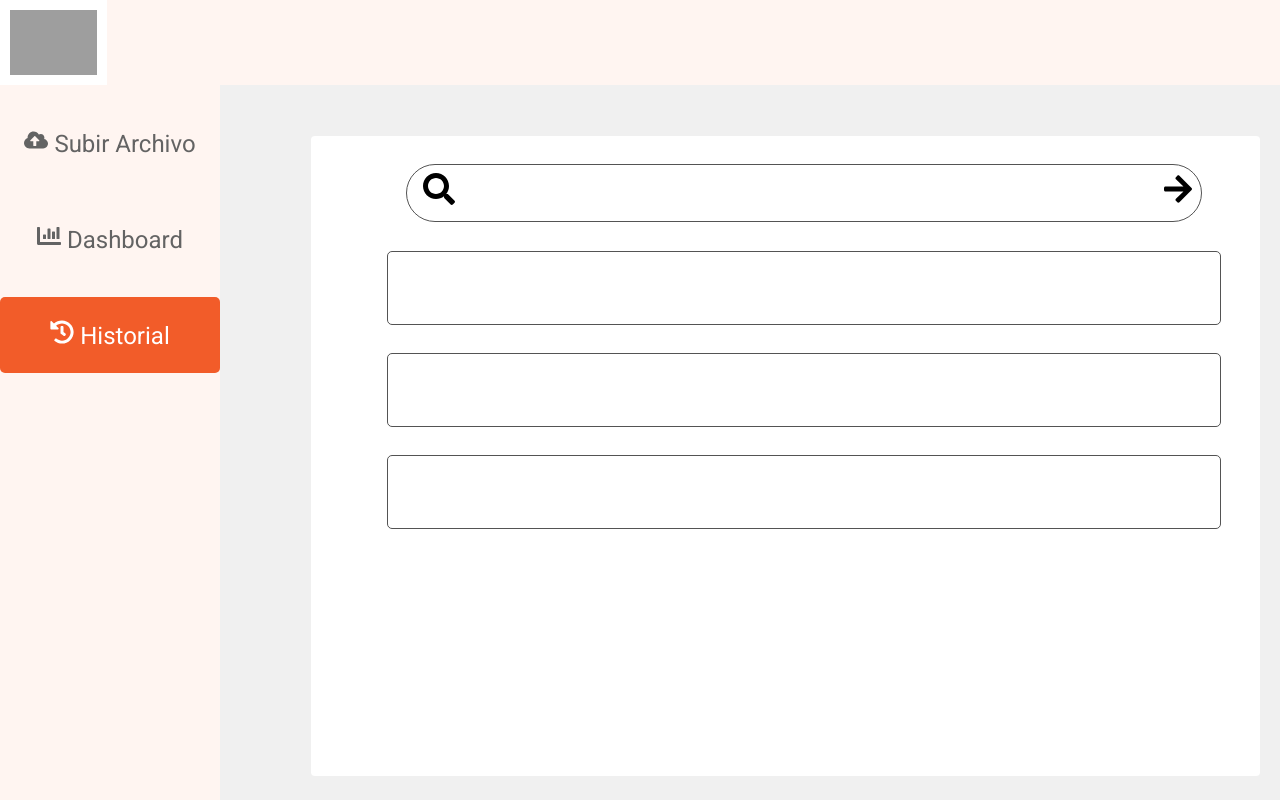
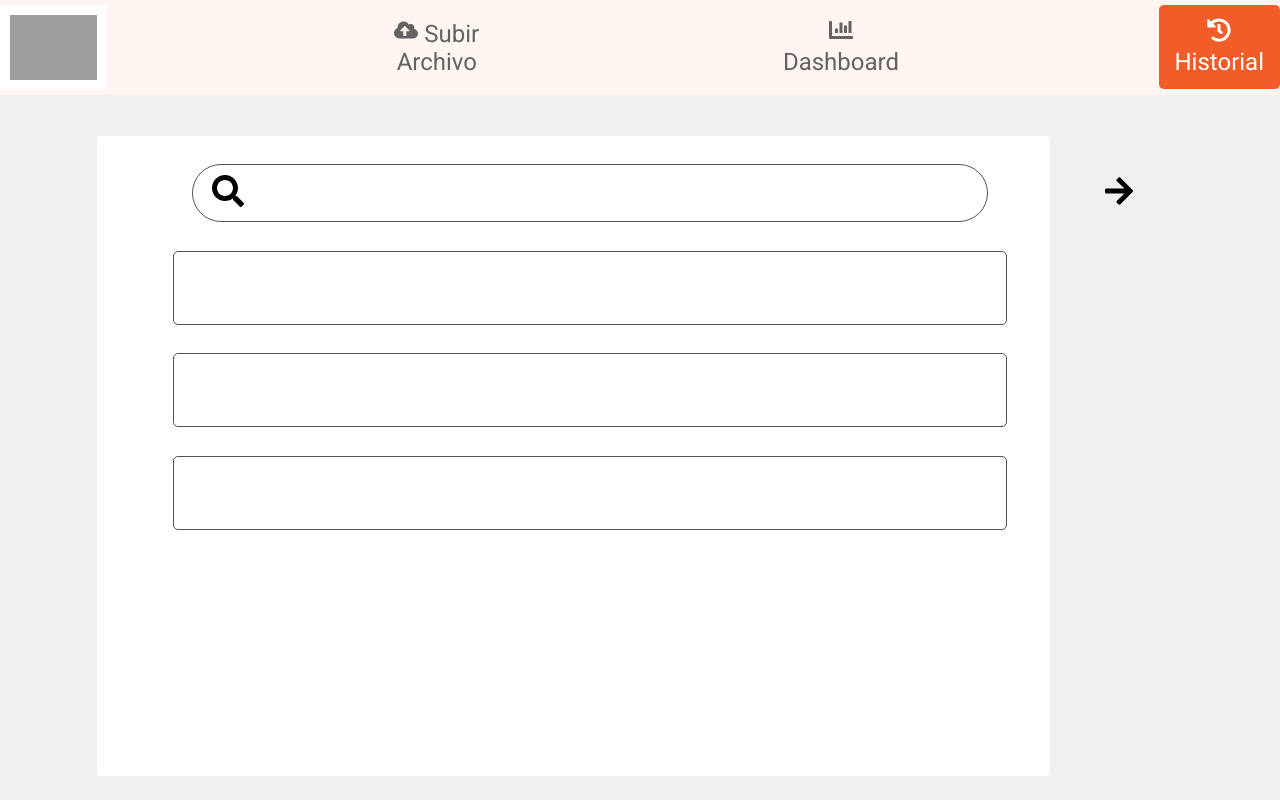
Before and after one commit to JoelIRamos/TC3005B-Gpo505-E1, a React (Create React App) app: page /Historial in a window 1280 px wide. Built offline with nearby package versions, Linux system fonts and the light colour scheme; grey boxes are pictures that could not be loaded.

Commit message:
Cambios Nav-bar

```diff
--- a/src/App.css
+++ b/src/App.css
@@ -23,9 +23,10 @@ input, select, button{
   display: flex;
   justify-content: space-between;
   position: absolute;
-  margin-left: calc(100vw - (100vw - 240px));
   margin-top: 105px;
-  width: calc(100vw - 260px);
+  margin-left: 2%;
+  margin-right: 2%;
+  width: calc(100vw - 4%);
 }
 
 .col-1{
--- a/src/components/Navbar/Navbar.css
+++ b/src/components/Navbar/Navbar.css
@@ -20,21 +20,9 @@
     z-index: 999;
   }
 
-  .nav-vertical{
-    display: inline-block;
-    position: fixed;
-    top: 85px;
-    height: calc(100vh - 105px);
-    padding-top: 20px;
-    width: 220px;
-    background-color: #fff5f1;
-    z-index: 999;
-  }
-
   .btn{
     margin-right: auto;
     margin-left: auto;
-    margin-bottom: 20px;
     padding: 10%;
     display: block;
     border: none;
--- a/src/components/Navbar/Navbar.js
+++ b/src/components/Navbar/Navbar.js
@@ -11,8 +11,6 @@ const Navbar = ({selected}) => {
       <>
         <nav className="nav-horizontal">
             <img id='logo-nav' src="https://upload.wikimedia.org/wikipedia/commons/thumb/8/83/Ternium_Logo.svg/1200px-Ternium_Logo.svg.png" alt="logo" />
-        </nav>
-        <nav className='nav-vertical'>
             <Link to='/'>
             <Button text='Subir Archivo' style={`btn ${'upload' === selected ? 'btn-selected' : ''}`} icon="cloud"/>
             </Link>
```
Lines whose indentation alone changed are shown as unchanged.
